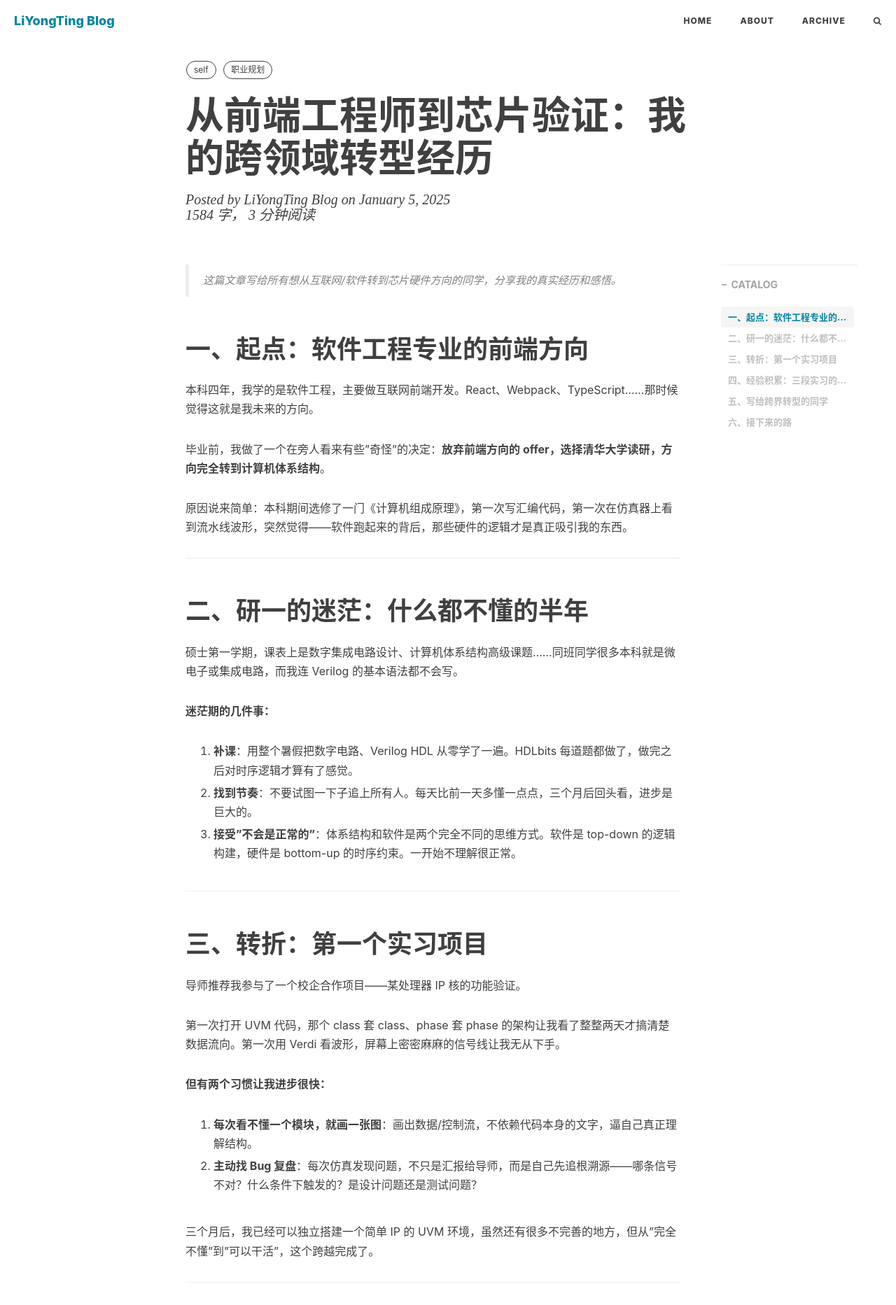
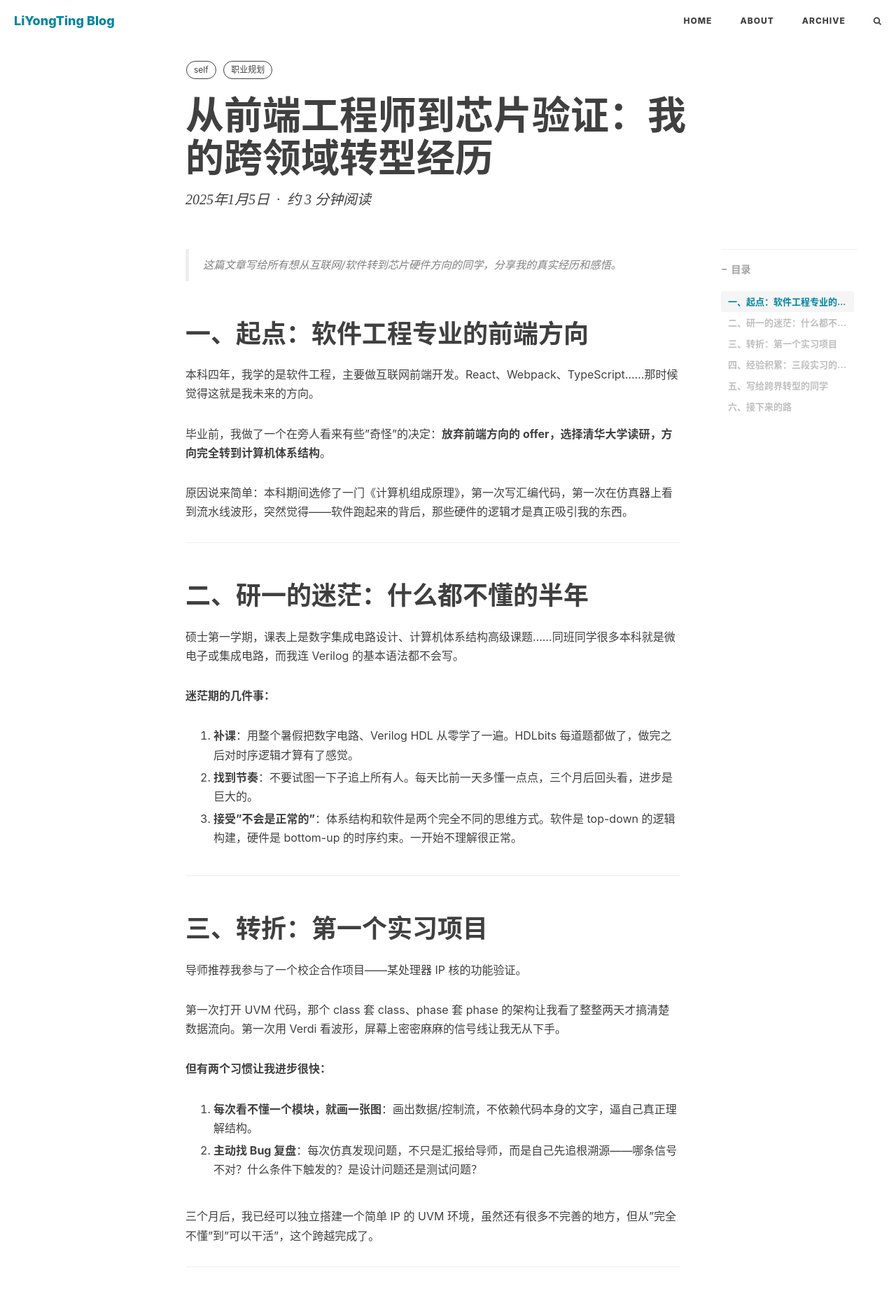
Before and after one commit to yoyo115956/yoyo115956.github.io, a Jekyll site: the page built from _posts/self/2025-01-05-self-post-2.md, in a window 1280 px wide. Shown: the top 1865 px of the page at 70% size. Built offline with Jekyll 4.4.1, drawn with Linux system fonts in a browser that asks for light colours; nearby versions of some CDN libraries; comment, search, counter and statistics services are not loaded.

Commit message:
feat: 更新文章元信息显示，增加阅读时间和发布日期，优化目录样式

```diff
--- a/_includes/intro-header.html
+++ b/_includes/intro-header.html
@@ -46,20 +46,20 @@
                     <h1>{{ page.title }}</h1>
                     {% comment %} always create a h2 for keeping the margin {% endcomment %}
                     <h2 class="subheading">{{ page.subtitle }}</h2>
-                    <span class="meta">Posted by {% if page.author %}{{ page.author }}{% else %}{{ site.title }}{% endif %} on {{ page.date | date: "%B %-d, %Y" }}</span>
-
-                    {% assign words = page.content | strip_html | strip_newlines | size %}
-                    {% if site.words_per_minute %}
+                    {%- assign _y  = page.date | date: "%Y" -%}
+                    {%- assign _m  = page.date | date: "%-m" -%}
+                    {%- assign _d  = page.date | date: "%-d" -%}
+                    {%- assign words = page.content | strip_html | strip_newlines | size -%}
+                    {%- if site.words_per_minute -%}
+                      {%- assign read_min = words | divided_by: site.words_per_minute -%}
+                    {%- endif -%}
                     <span class="meta">
-                    {{ words }} 字，
-                    {% if words < 450 %}
-                        少于 1 分钟阅读
-                        {% elsif words < 900 %}
-                        1 分钟阅读
-                        {% else %}
-                        {{ words | divided_by:site.words_per_minute }} 分钟阅读
-                        {% endif %}
-                    {% endif %}
+                      {{ _y }}年{{ _m }}月{{ _d }}日
+                      &nbsp;·&nbsp;
+                      {% if words < 450 %}少于 1 分钟阅读
+                      {% elsif words < 900 %}约 1 分钟阅读
+                      {% else %}约 {{ read_min }} 分钟阅读
+                      {% endif %}
                     </span>
                 </div>
             </div>
--- a/_layouts/post.html
+++ b/_layouts/post.html
@@ -73,7 +73,7 @@ layout: default
                 <div class="side-catalog">
                     <hr class="hidden-sm hidden-xs">
                     <h5>
-                        <a class="catalog-toggle" href="#">CATALOG</a>
+                        <a class="catalog-toggle" href="#">目录</a>
                     </h5>
                     <ul class="catalog-body"></ul>
                 </div>
@@ -171,3 +171,152 @@ layout: default
     }
 </style>
 {% endif %}
+
+<!-- ===== 方案四：阅读进度条 ===== -->
+<style>
+#read-progress {
+  position: fixed;
+  top: 0; left: 0;
+  width: 0;
+  height: 3px;
+  background: linear-gradient(90deg, #0085a1, #00bcd4);
+  z-index: 9999;
+  transition: width .1s linear;
+  border-radius: 0 2px 2px 0;
+}
+</style>
+<div id="read-progress"></div>
+<script>
+(function() {
+  var bar = document.getElementById('read-progress');
+  function updateBar() {
+    var scrollTop = document.documentElement.scrollTop || document.body.scrollTop;
+    var scrollHeight = document.documentElement.scrollHeight - document.documentElement.clientHeight;
+    var pct = scrollHeight > 0 ? (scrollTop / scrollHeight * 100) : 0;
+    bar.style.width = pct + '%';
+  }
+  window.addEventListener('scroll', updateBar, { passive: true });
+  updateBar();
+})();
+</script>
+
+<!-- ===== 方案三：代码块一键复制 ===== -->
+<style>
+.code-copy-wrap {
+  position: relative;
+}
+.code-copy-btn {
+  position: absolute;
+  top: 8px; right: 8px;
+  padding: 3px 10px;
+  font-size: 11px;
+  color: #aaa;
+  background: rgba(255,255,255,.08);
+  border: 1px solid rgba(255,255,255,.15);
+  border-radius: 4px;
+  cursor: pointer;
+  opacity: 0;
+  transition: opacity .15s, color .15s;
+  user-select: none;
+  line-height: 1.6;
+}
+.code-copy-wrap:hover .code-copy-btn { opacity: 1; }
+.code-copy-btn:hover { color: #fff; background: rgba(255,255,255,.18); }
+.code-copy-btn.copied { color: #4caf50; border-color: #4caf50; opacity: 1; }
+</style>
+<script>
+(function() {
+  document.querySelectorAll('.post-container pre').forEach(function(pre) {
+    var wrap = document.createElement('div');
+    wrap.className = 'code-copy-wrap';
+    pre.parentNode.insertBefore(wrap, pre);
+    wrap.appendChild(pre);
+    var btn = document.createElement('button');
+    btn.className = 'code-copy-btn';
+    btn.textContent = '复制';
+    wrap.appendChild(btn);
+    btn.addEventListener('click', function() {
+      var code = pre.querySelector('code') ? pre.querySelector('code').innerText : pre.innerText;
+      navigator.clipboard.writeText(code).then(function() {
+        btn.textContent = '✓ 已复制';
+        btn.classList.add('copied');
+        setTimeout(function() {
+          btn.textContent = '复制';
+          btn.classList.remove('copied');
+        }, 2000);
+      }).catch(function() {
+        // fallback for older browsers
+        var ta = document.createElement('textarea');
+        ta.value = code;
+        ta.style.position = 'fixed'; ta.style.opacity = '0';
+        document.body.appendChild(ta);
+        ta.select();
+        document.execCommand('copy');
+        document.body.removeChild(ta);
+        btn.textContent = '✓ 已复制';
+        btn.classList.add('copied');
+        setTimeout(function() {
+          btn.textContent = '复制';
+          btn.classList.remove('copied');
+        }, 2000);
+      });
+    });
+  });
+})();
+</script>
+
+<!-- ===== 方案五：目录滚动高亮 ===== -->
+<style>
+.catalog-body .active > a {
+  color: #0085a1 !important;
+  font-weight: 600;
+}
+.catalog-body li a {
+  transition: color .15s;
+}
+</style>
+<script>
+(function() {
+  function initCatalogHighlight() {
+    var items = document.querySelectorAll('.catalog-body li');
+    if (!items.length) return;
+    // collect headings in order
+    var headings = [];
+    items.forEach(function(li) {
+      var a = li.querySelector('a');
+      if (!a) return;
+      var href = a.getAttribute('href');
+      if (!href || href === '#') return;
+      var id = href.replace(/^#/, '');
+      var el = document.getElementById(id);
+      if (el) headings.push({ li: li, el: el });
+    });
+    if (!headings.length) return;
+
+    function onScroll() {
+      var scrollY = window.scrollY || window.pageYOffset;
+      var offset = 80; // navbar height
+      var active = headings[0];
+      for (var i = 0; i < headings.length; i++) {
+        if (headings[i].el.getBoundingClientRect().top + scrollY - offset <= scrollY) {
+          active = headings[i];
+        }
+      }
+      items.forEach(function(li) { li.classList.remove('active'); });
+      if (active) active.li.classList.add('active');
+    }
+
+    window.addEventListener('scroll', onScroll, { passive: true });
+    onScroll();
+  }
+
+  // catalog is built by hux-blog.js after DOM ready; wait a tick
+  if (document.readyState === 'loading') {
+    document.addEventListener('DOMContentLoaded', function() {
+      setTimeout(initCatalogHighlight, 400);
+    });
+  } else {
+    setTimeout(initCatalogHighlight, 400);
+  }
+})();
+</script>
```
